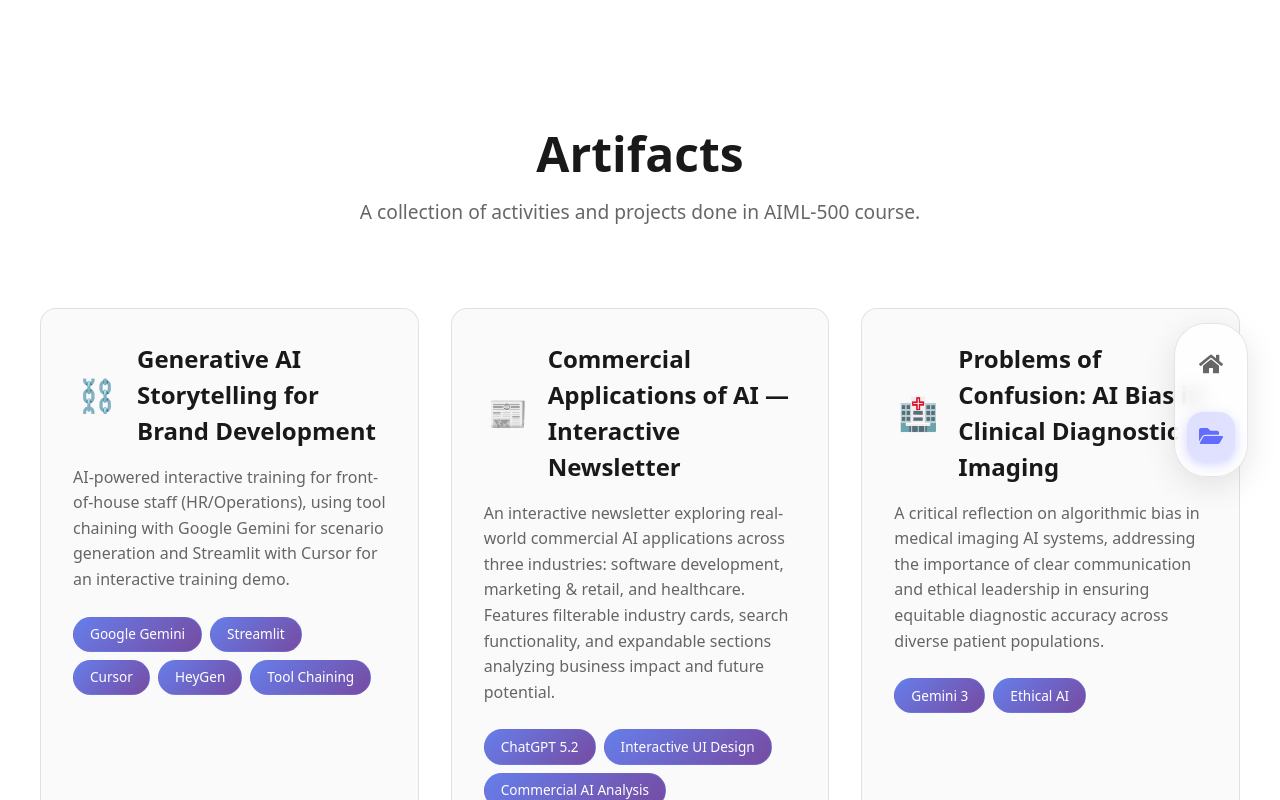
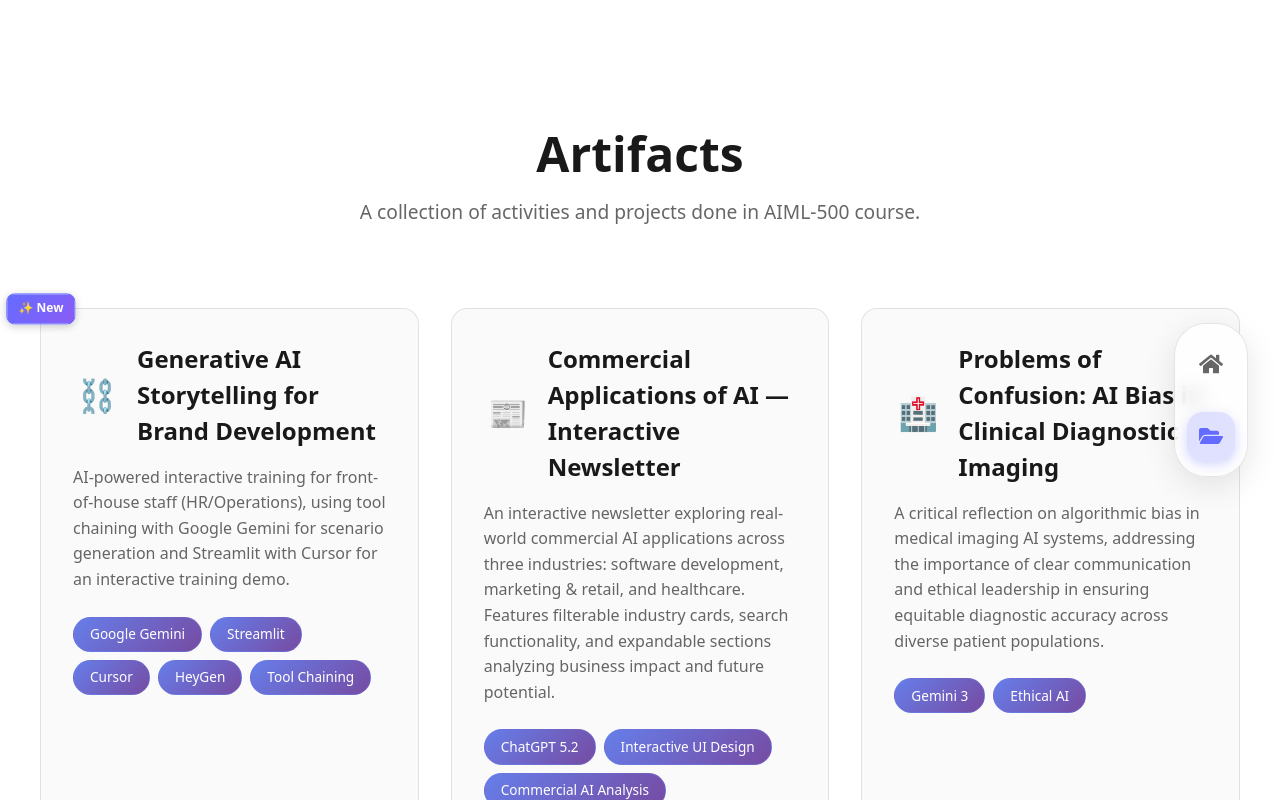
Before and after one commit to onmay16/portfolio, a React (Vite) app: page /portfolio/artifacts in a window 1280 px wide. Shown: the top 800 px of the page. Built offline with nearby package versions, Linux system fonts and the light colour scheme.

Commit message:
main: add new icon

```diff
--- a/src/pages/Artifacts.css
+++ b/src/pages/Artifacts.css
@@ -35,6 +35,7 @@
 }
 
 .artifact-card {
+  position: relative;
   background: rgba(255, 255, 255, 0.05);
   border: 1px solid rgba(255, 255, 255, 0.1);
   border-radius: 1rem;
@@ -99,6 +100,23 @@
   font-weight: 600;
   margin: 0;
   color: rgba(255, 255, 255, 0.95);
+}
+
+.artifact-new-badge {
+  position: absolute;
+  top: 0;
+  left: 0;
+  transform: translate(-50%, -50%);
+  font-size: 0.75rem;
+  font-weight: 600;
+  padding: 0.35rem 0.7rem;
+  border-radius: 0.5rem;
+  background: linear-gradient(135deg, rgb(100, 108, 255), rgb(139, 92, 246));
+  color: #fff;
+  border: 1px solid rgb(100, 108, 255);
+  white-space: nowrap;
+  z-index: 1;
+  box-shadow: 0 2px 8px rgba(0, 0, 0, 0.2);
 }
 
 .artifact-description {
@@ -190,6 +208,12 @@
   .tech-tag {
     background: rgba(100, 108, 255, 0.15);
   }
+
+  .artifact-new-badge {
+    background: linear-gradient(135deg, rgb(100, 108, 255), rgb(139, 92, 246));
+    color: #fff;
+    border-color: rgb(100, 108, 255);
+  }
 }
 
 @media (max-width: 768px) {
--- a/src/pages/Artifacts.jsx
+++ b/src/pages/Artifacts.jsx
@@ -77,6 +77,7 @@ function Artifacts() {
       technologies: ["Google Gemini", "Streamlit", "Cursor", "HeyGen", "Tool Chaining"],
       link: "https://nqnpfa4v7rs27iwbtsdmng.streamlit.app/",
       icon: "⛓️",
+      newlyAdded: true,
     },
   ];
 
@@ -92,6 +93,11 @@ function Artifacts() {
       <div className="artifacts-grid">
         {[...artifacts].sort((a, b) => b.id - a.id).map((artifact) => (
           <div key={artifact.id} className="artifact-card">
+            {artifact.newlyAdded && (
+              <span className="artifact-new-badge" title="Newly added">
+                ✨ New
+              </span>
+            )}
             <div className="artifact-content">
               <div className="artifact-header">
                 <div className="artifact-icon">{artifact.icon}</div>
```
